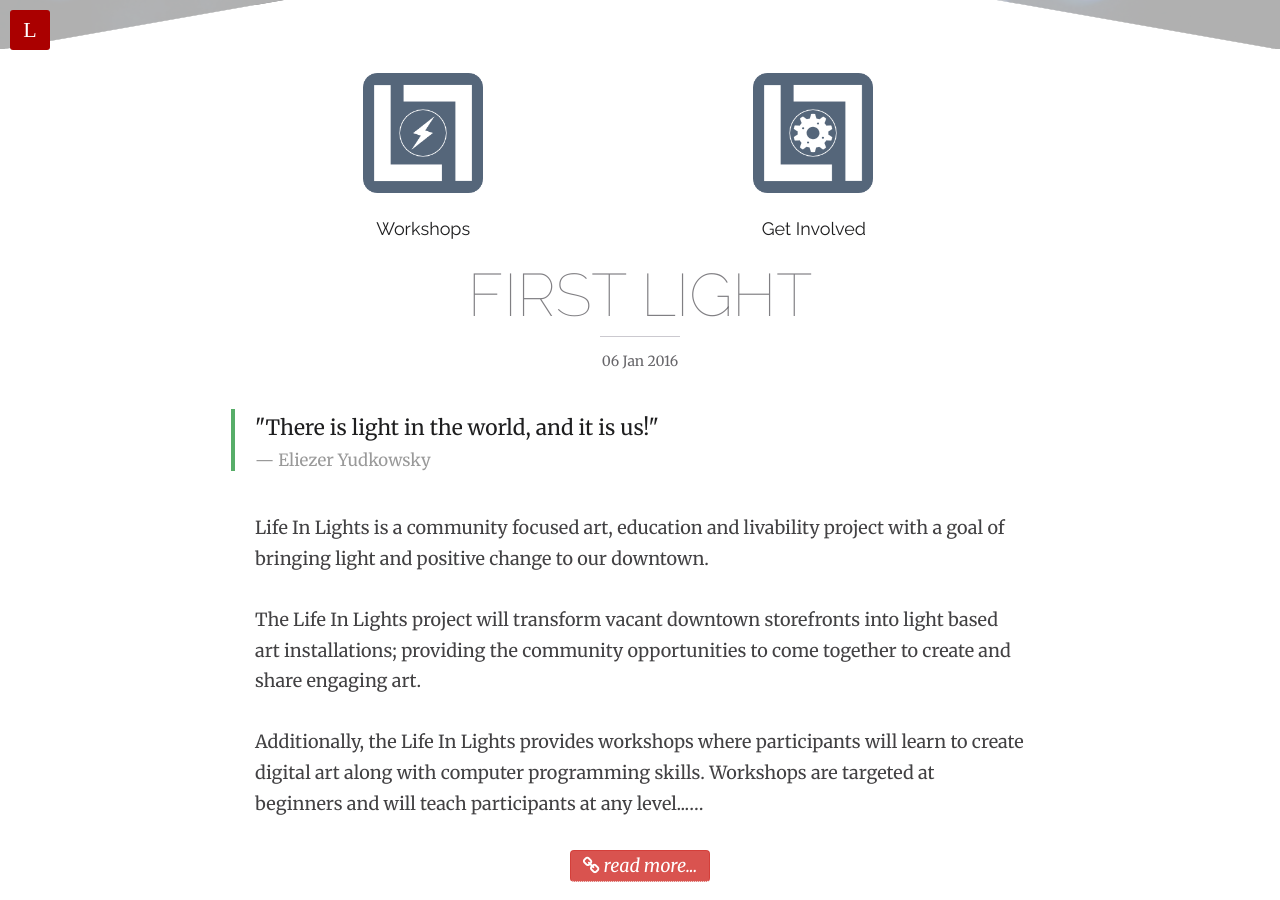
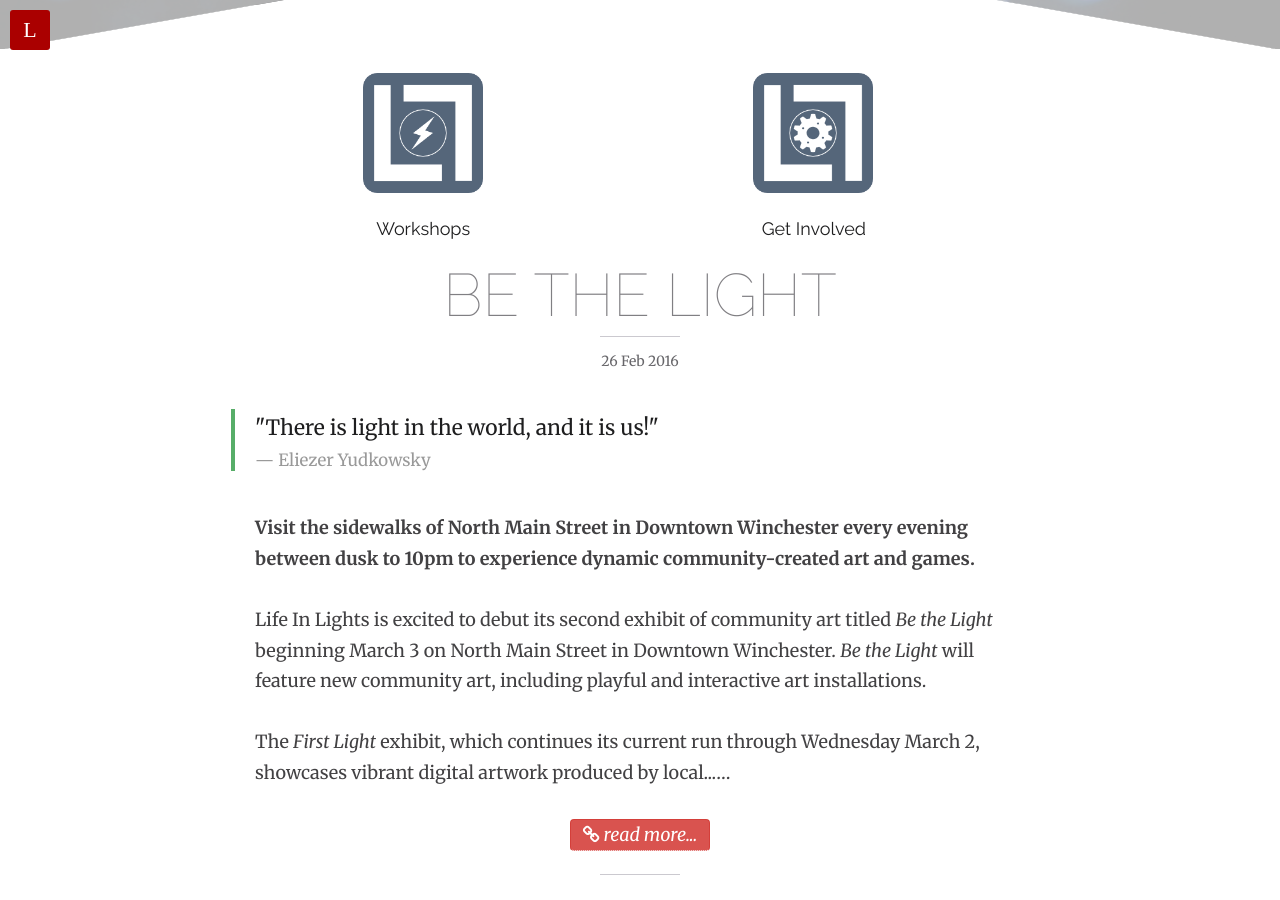
Before and after one commit to LifeInLights/lifeinlights.github.io, a Jekyll site: the page built from index.html, in a window 1280 px wide and 900 px high, scrolled down 401 px. Built offline with Jekyll 4.4.1, drawn with Linux system fonts in a browser that asks for light colours; nearby versions of some CDN libraries; the list of posts is cut into pages by our own code.

Commit message:
New post announcing Exhibit 2 - Be the Light

```diff
--- a/_posts/2016-01-06-getting-started.md
+++ b/_posts/2016-01-06-getting-started.md
@@ -10,7 +10,7 @@ tags:
   - art
   - education
 image:
-  feature: "life-in-lights-color.png"
+  feature: "lifeinlights-logo.png"
 comments: false
 mathjax: null
 #featured: true
--- /dev/null
+++ b/_posts/2016-02-26-be-the-light.md
@@ -0,0 +1,31 @@
+---
+layout: post
+title: Be the Light
+description: "Life In Lights gets interactive"
+headline: "Community becomes part of the art"
+categories:
+tags:
+  - lifeinlights
+  - community
+  - art
+  - education
+image:
+  feature: "lifeinlights-logo.png"
+comments: false
+mathjax: null
+#featured: true
+published: true
+---
+
+>&quot;There is light in the world, and it is us!&quot;
+><small><cite title="Eliezer Yudkowsky">Eliezer Yudkowsky</cite></small>
+
+**Visit the sidewalks of North Main Street in Downtown Winchester every evening between dusk to 10pm to experience dynamic community-created art and games.**
+
+Life In Lights is excited to debut its second exhibit of community art titled *Be the Light* beginning March 3 on North Main Street in Downtown Winchester. *Be the Light* will feature new community art, including playful and interactive art installations.
+
+The *First Light* exhibit, which continues its current run through Wednesday March 2, showcases vibrant digital artwork produced by local community members as part of Life In Lights and a series of free computer graphics programming workshops titled "Create: By the Numbers".
+
+Life In Lights is a community-focused art, education and livability project with a goal of bringing light and positive engagement with our downtown. It transforms empty downtown storefronts into light based art installations; providing the community opportunities to come together to create and share engaging art.
+
+You are invited to participate in Life In Lights. See [Get Involved](/get-involved), [Workshops](/workshops) to attend an upcoming free workshop or write to us at [lifeinlightswin@gmail.com](mailto:lifeinlightswin@gmail.com) to learn more!
```
